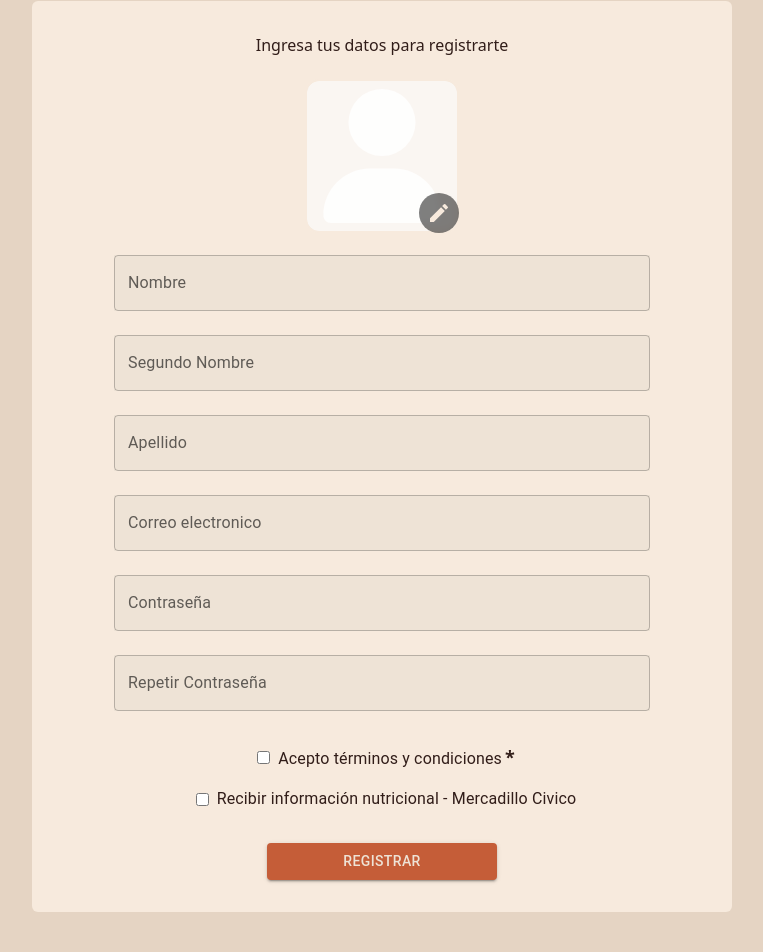
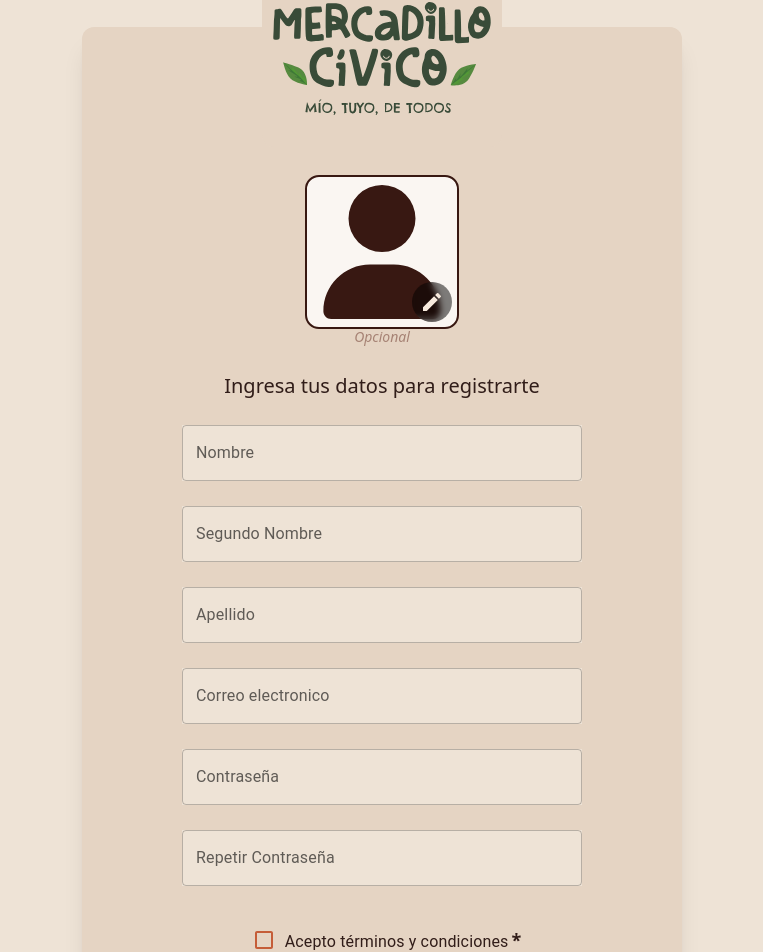
Before and after one commit to MercadilloCivico/MercadilloCivico, a React (Vite) app in the folder front/: page /register in a window 1280 px wide. Shown: the part 198-1150 px from the top of the page, without its empty margins (258-1021 px from the left). Built offline with nearby package versions, Linux system fonts and the light colour scheme; no server answers.

Commit message:
style: :lipstick: estilos de login, register, recovery_password, reset_password
estilos actualizados

```diff
--- a/front/src/App.jsx
+++ b/front/src/App.jsx
@@ -139,21 +139,27 @@ function App() {
 
         <Routes>
           <Route path='/' element={<Home />} />
+
           <Route path='/Store' element={<Store products={products} setProducts={setProducts} />} />
           <Route path='/Contact' element={<Contact />} />
           <Route path='/Favorites' element={<Favorites />} />
           <Route path='/Detail/:id' element={<Detail />} />
 
-          <Route path='/Register' element={<Register />} />
-          <Route path='/Recuperar' element={<RecoveryPassword />} />
-          <Route path='/Nueva' element={<NewPassword />} />
+          <Route path='/store' element={<Store />} />
+          <Route path='/contact' element={<Contact />} />
+          <Route path='/favorites' element={<Favorites />} />
+          <Route path='/detail/:id' element={<Detail />} />
 
-          <Route path='Cart' element={<Cart />} />
-          <Route path='/Login' element={<Login />} />
+          <Route path='/register' element={<Register />} />
+          <Route path='/recover_password' element={<RecoveryPassword />} />
+          <Route path='/new_password' element={<NewPassword />} />
 
-          <Route path='/Profile' element={<Profile />}>
-            <Route path='/Profile/history' element={<ProfileHistoryContainer />}></Route>
-            <Route path='/Profile/favorites' element={<ProfileFavoritesContainer />}></Route>
+          <Route path='/cart' element={<Cart />} />
+          <Route path='/login' element={<Login />} />
+
+          <Route path='/profile' element={<Profile />}>
+            <Route path='/profile/history' element={<ProfileHistoryContainer />}></Route>
+            <Route path='/profile/favorites' element={<ProfileFavoritesContainer />}></Route>
           </Route>
 
           <Route path='/Admin' element={<AdminDashboard />} />
--- a/front/src/components/Chechbox/Checkbox.jsx
+++ /dev/null
@@ -1,31 +0,0 @@
-import { FormControlLabel, FormGroup } from '@mui/material';
-function CheckboxRequired() {
-  return (
-    <>
-      <FormGroup className='bg-tuscany-100'>
-        <FormControlLabel
-          required
-          control={<input type='checkbox' className='mx-2' />}
-          label='Acepto términos y condiciones'
-          className='flex justify-start text-pearl-bush-950 text-lg font-bold py-2 min-w-[240px] m-auto'
-        />
-      </FormGroup>
-    </>
-  );
-}
-
-function CheckboxBasic() {
-  return (
-    <>
-      <FormGroup className='bg-tuscany-100'>
-        <FormControlLabel
-          control={<input type='checkbox' className='mx-2' />}
-          label='Recibir información nutricional - Mercadillo Civico'
-          className='flex self-start text-pearl-bush-950 py-2 min-w-[240px] m-auto '
-        />
-      </FormGroup>
-    </>
-  );
-}
-
-export { CheckboxRequired, CheckboxBasic };
--- /dev/null
+++ b/front/src/components/Checkbox/Checkbox.jsx
@@ -0,0 +1,51 @@
+import { FormControlLabel, FormGroup } from '@mui/material';
+import Checkbox from '@mui/material/Checkbox';
+
+function CheckboxRequired() {
+  return (
+    <>
+      <FormGroup className=''>
+        <FormControlLabel
+          required
+          control={
+            <Checkbox
+              sx={{
+                color: '#c55d38',
+                '&.Mui-checked': {
+                  color: '#c55d38',
+                },
+              }}
+            />
+          }
+          label='Acepto términos y condiciones'
+          className='flex justify-start text-pearl-bush-950 text-lg font-bold py-2 min-w-[240px] m-auto'
+        />
+      </FormGroup>
+    </>
+  );
+}
+
+function CheckboxBasic() {
+  return (
+    <>
+      <FormGroup className=''>
+        <FormControlLabel
+          control={
+            <Checkbox
+              sx={{
+                color: '#c55d38',
+                '&.Mui-checked': {
+                  color: '#c55d38',
+                },
+              }}
+            />
+          }
+          label='Quiero recibir información nutricional'
+          className='flex self-start text-pearl-bush-950 py-2 min-w-[240px] m-auto '
+        />
+      </FormGroup>
+    </>
+  );
+}
+
+export { CheckboxRequired, CheckboxBasic };
--- a/front/src/views/Login/login.jsx
+++ b/front/src/views/Login/login.jsx
@@ -22,7 +22,7 @@ function login() {
       <div className='flex flex-col w-full items-center justify-center flex-grow-[1] my-[50px]'>
         <form
           // onSubmit={}
-          className='bg-pearl-bush-200 rounded-xl w-full max-w-[600px] pb-8 pt-[150px] relative mx-[10px] px-[10px] drop-shadow-xl mt-[120px]'>
+          className=' shadow-xl bg-pearl-bush-200 rounded-xl w-full max-w-[600px] pb-8 pt-[150px] relative mx-[10px] px-[10px] mt-[120px]'>
           <img
             src={Logo}
             alt='Mercadillo Cívico'
@@ -77,7 +77,7 @@ function login() {
               </a>
             </p>
             <p className='text-pearl-bush-700 text-base'>
-              <a href='' className='text-pearl-bush-700 text-base'>
+              <a href='recover_password' className='text-pearl-bush-700 text-base'>
                 ¿Olvidaste tu contraseña?
               </a>
             </p>
--- a/front/src/views/Register/Register.jsx
+++ b/front/src/views/Register/Register.jsx
@@ -1,14 +1,17 @@
-import Logo from '../../assets/img/logo-simple.svg';
+import Logo from '../../assets/img/logo-full.svg';
 import { useState } from 'react';
 import { useNavigate } from 'react-router-dom';
 import validacion from './validacion';
 import CustomInput from '../../components/CustomInput/CustomInput';
 import CustomButton from '../../components/CustomButton/CustomButton';
-import { CheckboxRequired, CheckboxBasic } from '../../components/Chechbox/Checkbox';
+import { CheckboxRequired, CheckboxBasic } from '../../components/Checkbox/Checkbox';
 import { useDispatch } from 'react-redux';
 import { register } from '../../store/thunks/authThunks';
 import { MdEdit } from 'react-icons/md';
 import { FaUser } from 'react-icons/fa6';
+import Footer from '../../components/Footer/Footer.jsx';
+
+import { LuLogIn } from 'react-icons/lu';
 
 function Register() {
   const navigate = useNavigate();
@@ -123,14 +126,20 @@ function Register() {
   };
 
   return (
-    <div className='min-w-[320px] mx-auto bg-pearl-bush-200 p-10'>
-      <img src={Logo} alt='Mercadillo Cívico' className='w-[240px] p-1' />
+    <div className='min-h-[calc(100vh-55px)] flex flex-col'>
+      <div className='flex flex-col w-full items-center justify-center flex-grow-[1] my-[50px]'>
         <form
           onSubmit={handleSubmit}
-        className='bg-tuscany-100 rounded-md max-w-[700px] mx-auto py-8'>
-        <p className='text-pearl-bush-950 text-base'>Ingresa tus datos para registrarte</p>
-        <br />
-        <div className='bottom-[calc(-75px+15%)] outline outline-2 outline-tuscany-100 mx-auto left-0 right-0 w-[150px] h-[150px] rounded-xl bg-pearl-bush-50 object-cover overflow-hidden'>
+          className='bg-pearl-bush-200 w-full max-w-[600px] pb-8 pt-[150px] rounded-xl relative mx-[10px] px-[10px] mt-[120px] shadow-xl'>
+          <img
+            src={Logo}
+            alt='Mercadillo Cívico'
+            className=' bg-pearl-bush-200 w-[240px] h-[240px] absolute right-0 left-0 mx-auto top-[-120px] p-[10px] rounded-xl'
+          />
+
+          <div className='max-w-[400px] min-w-[250px] mx-auto'>
+            {/* IMG container */}
+            <div className='mb-[25px] outline outline-2 relative outline-tuscany-950 mx-auto w-[150px] h-[150px] rounded-xl bg-pearl-bush-50 object-cover overflow-hidden'>
               <>
                 <input
                   name='img'
@@ -142,7 +151,7 @@ function Register() {
                 />
                 <label
                   htmlFor='img'
-              className='text-tuscany-100 absolute m-28 w-[40px] h-[40px] backdrop-blur-[3px] rounded-full p-2 bg-[#00000080] hover:bg-[#00000090] transition border-none hover:cursor-pointer'>
+                  className='text-tuscany-100 absolute m-[5px] bottom-0 right-0 w-[40px] h-[40px] backdrop-blur-[3px] rounded-full p-2 bg-[#00000080] hover:bg-[#00000090] transition border-none hover:cursor-pointer'>
                   <MdEdit className='w-full h-full' />
                 </label>
               </>
@@ -152,12 +161,19 @@ function Register() {
               ) : formData.imgPreview ? (
                 <img className='w-full h-full object-cover' src={formData.imgPreview}></img>
               ) : (
-            <FaUser className='w-full h-full p-2' />
+                <FaUser className='w-full h-full p-2 text-tuscany-950' />
               )}
             </div>
+
+            <p className='text-tuscany-900 opacity-50 text-sm italic translate-y-[-25px]'>
+              Opcional
+            </p>
+
             <div className='text-crown-of-thorns-600'>{errors.imgUrl}</div>
-        <br />
-        <div className='flex flex-col self-center max-w-[600px] min-w-[250px] mx-auto px-8'>
+
+            <p className='text-pearl-bush-950 text-xl'>Ingresa tus datos para registrarte</p>
+
+            <div className='my-[25px] flex flex-col self-center max-w-[600px] min-w-[250px] mx-auto'>
               <CustomInput
                 label='Nombre'
                 placeholder='Nombre'
@@ -169,8 +185,8 @@ function Register() {
               />
               <div className='text-crown-of-thorns-600'>{errors.name}</div>
             </div>
-        <br />
-        <div className='flex flex-col self-center max-w-[600px] min-w-[250px] mx-auto px-8'>
+
+            <div className='my-[25px] flex flex-col self-center max-w-[600px] min-w-[250px] mx-auto'>
               <CustomInput
                 label='Segundo Nombre'
                 placeholder='Opcional'
@@ -181,8 +197,8 @@ function Register() {
               />
               <div className='text-crown-of-thorns-600'>{errors.secondname}</div>
             </div>
-        <br />
-        <div className='flex flex-col self-center max-w-[600px] min-w-[250px] mx-auto px-8'>
+
+            <div className='my-[25px] flex flex-col self-center max-w-[600px] min-w-[250px] mx-auto'>
               <CustomInput
                 label='Apellido'
                 placeholder='Apellido'
@@ -193,8 +209,8 @@ function Register() {
               />
               <div className='text-crown-of-thorns-600'>{errors.lastname}</div>
             </div>
-        <br />
-        <div className='flex flex-col self-center max-w-[600px] min-w-[250px] mx-auto px-8'>
+
+            <div className='my-[25px] flex flex-col self-center max-w-[600px] min-w-[250px] mx-auto'>
               <CustomInput
                 label='Correo electronico'
                 placeholder='Correo electronico'
@@ -205,8 +221,8 @@ function Register() {
               />
               <div className='text-crown-of-thorns-600'>{errors.mail}</div>
             </div>
-        <br />
-        <div className='flex flex-col self-center max-w-[600px] min-w-[250px] mx-auto px-8'>
+
+            <div className='my-[25px] flex flex-col self-center max-w-[600px] min-w-[250px] mx-auto'>
               <CustomInput
                 label='Contraseña'
                 placeholder='Contraseña'
@@ -217,8 +233,8 @@ function Register() {
               />
               <div className='text-crown-of-thorns-600'>{errors.password}</div>
             </div>
-        <br />
-        <div className='flex flex-col self-center max-w-[600px] min-w-[250px] mx-auto px-8'>
+
+            <div className='my-[25px] flex flex-col self-center max-w-[600px] min-w-[250px] mx-auto'>
               <CustomInput
                 label='Repetir Contraseña'
                 placeholder='Repetir Contraseña'
@@ -229,12 +245,21 @@ function Register() {
               />
               <div className='text-crown-of-thorns-600'>{errors.repeatPassword}</div>
             </div>
-        <br />
+
             <CheckboxRequired />
             <CheckboxBasic />
-        <br />
-        <CustomButton type='submit' text='Registrar' className='w-[230px]' />
+
+            <CustomButton
+              type='submit'
+              text='Registrarse'
+              className='w-[180px] mt-[25px]'
+              icon={LuLogIn}
+            />
+          </div>
         </form>
+      </div>
+
+      <Footer />
     </div>
   );
 }
```
Also changed, not shown: front/src/views/NewPassword/NewPassword.jsx (+39 -16 lines), front/src/views/RecoveryPassword/RecoveryPassword.jsx (+40 -4 lines). Lines whose indentation alone changed are shown as unchanged.
